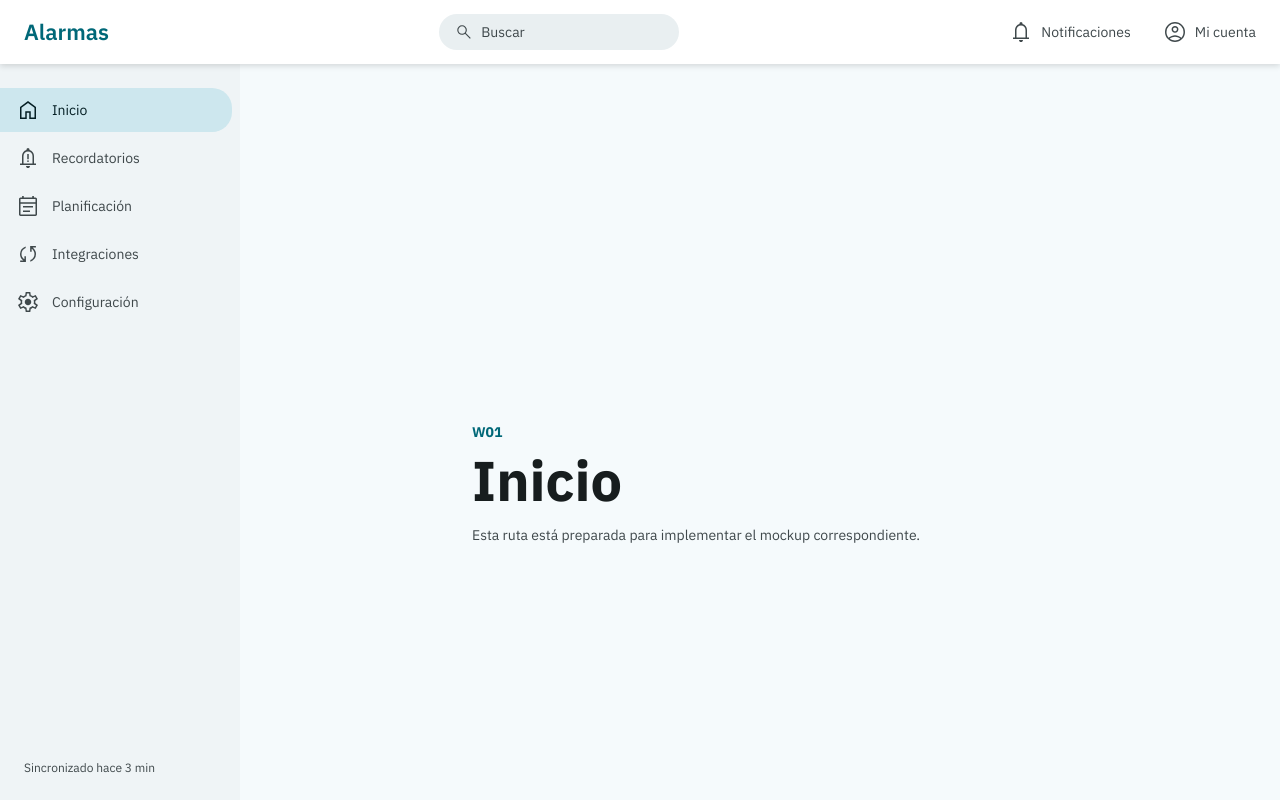
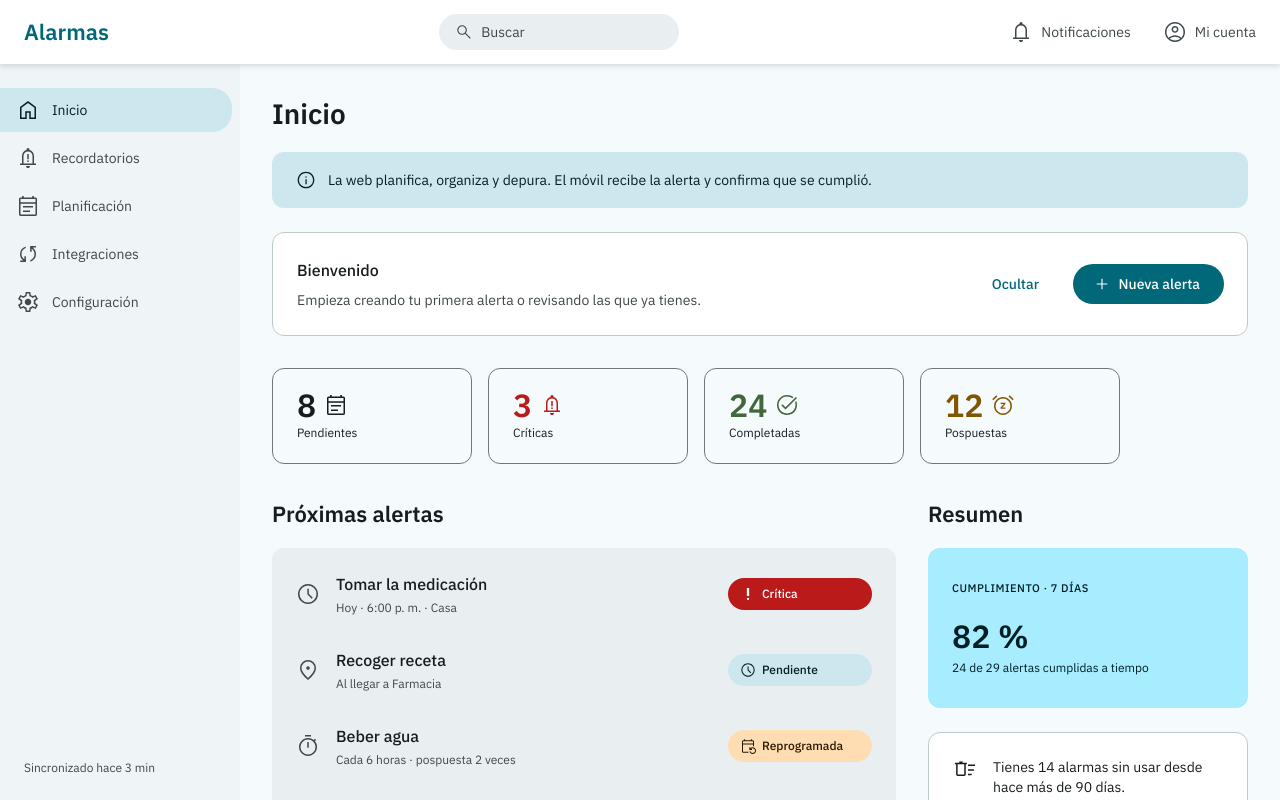
Before and after one commit to OscarGomez-MISO/ux-app-web, a React (Vite) app: page / in a window 1280 px wide. Shown: the top 800 px of the page. Built offline with nearby package versions, Linux system fonts and the light colour scheme.

Commit message:
pantalla w01

```diff
--- /dev/null
+++ b/src/components/MetricCard/MetricCard.module.css
@@ -0,0 +1,59 @@
+/* MetricCard · ESPECIFICACION_WEB.md § 4.14 */
+
+.tarjeta {
+  display: flex;
+  flex-direction: column;
+  width: 272px;
+  min-height: 128px;
+  padding: var(--sp-5) var(--sp-6);
+  color: var(--md-sys-color-on-surface);
+  background: var(--md-sys-color-surface);
+  border: 1px solid var(--md-sys-color-outline);
+  border-radius: var(--r-md);
+}
+
+.compacta {
+  width: 200px;
+  min-height: 96px;
+  padding: var(--sp-4) var(--sp-6);
+}
+
+.cabecera {
+  display: flex;
+  align-items: center;
+  gap: var(--sp-2);
+}
+
+.cifra {
+  color: inherit;
+}
+
+.descripcion {
+  margin-top: var(--sp-1);
+  color: var(--md-sys-color-on-surface-variant);
+}
+
+.accion {
+  margin-top: auto;
+  padding-top: var(--sp-4);
+}
+
+.accion > * {
+  width: 100%;
+}
+
+.default .cabecera {
+  color: var(--md-sys-color-on-surface);
+}
+
+.error .cabecera {
+  color: var(--md-sys-color-error);
+}
+
+.success .cabecera {
+  color: var(--md-sys-color-tertiary);
+}
+
+.postponed .cabecera {
+  color: var(--md-sys-color-postponed);
+}
--- /dev/null
+++ b/src/components/MetricCard/index.tsx
@@ -0,0 +1,48 @@
+import type { ReactNode } from 'react'
+import Icon, { type IconName } from '../Icon'
+import styles from './MetricCard.module.css'
+
+export type MetricTone = 'default' | 'error' | 'success' | 'postponed'
+
+type MetricCardProps = {
+  cifra: string | number
+  nombre: string
+  desc?: string
+  accion?: ReactNode
+  icono?: IconName
+  tono?: MetricTone
+  className?: string
+}
+
+/** Tarjeta de recuento · ESPECIFICACION_WEB.md § 4.14. */
+export default function MetricCard({
+  cifra,
+  nombre,
+  desc,
+  accion,
+  icono,
+  tono = 'default',
+  className,
+}: MetricCardProps) {
+  const compacta = !desc && !accion
+  const clases = [
+    styles.tarjeta,
+    compacta && styles.compacta,
+    styles[tono],
+    className,
+  ]
+    .filter(Boolean)
+    .join(' ')
+
+  return (
+    <article className={clases} aria-label={`${nombre}: ${cifra}`}>
+      <div className={styles.cabecera}>
+        <span className={`headline-large ${styles.cifra}`}>{cifra}</span>
+        {icono && <Icon nombre={icono} size={24} />}
+      </div>
+      <p className={compacta ? 'body-small' : 'title-small'}>{nombre}</p>
+      {desc && <p className={`body-small ${styles.descripcion}`}>{desc}</p>}
+      {accion && <div className={styles.accion}>{accion}</div>}
+    </article>
+  )
+}
--- /dev/null
+++ b/src/screens/w01-dashboard/DashboardScreen.module.css
@@ -0,0 +1,162 @@
+/* W01 · Dashboard · ESPECIFICACION_WEB.md § 5.1 */
+
+.pantalla {
+  width: 100%;
+}
+
+.franjaRoles {
+  display: flex;
+  align-items: center;
+  gap: var(--sp-3);
+  height: 56px;
+  margin-top: var(--sp-5);
+  color: var(--md-sys-color-on-secondary-container);
+  background: var(--md-sys-color-secondary-container);
+}
+
+.bienvenidaArea {
+  position: relative;
+  height: 104px;
+  margin-top: var(--sp-6);
+  transition: height 200ms ease-out;
+}
+
+.bienvenidaAreaCompacta {
+  height: 40px;
+}
+
+.bienvenidaRegion {
+  max-height: 104px;
+  overflow: hidden;
+  opacity: 1;
+  visibility: visible;
+  transition:
+    max-height 200ms ease-out,
+    opacity 200ms ease-out,
+    visibility 0ms linear 0ms;
+}
+
+.bienvenidaOculta {
+  max-height: 0;
+  opacity: 0;
+  visibility: hidden;
+  pointer-events: none;
+  transition:
+    max-height 200ms ease-out,
+    opacity 200ms ease-out,
+    visibility 0ms linear 200ms;
+}
+
+.bienvenida {
+  display: flex;
+  align-items: center;
+  justify-content: space-between;
+  height: 104px;
+  padding-right: 184px;
+  box-shadow: none;
+}
+
+.bienvenidaDescripcion {
+  margin-top: var(--sp-2);
+  color: var(--md-sys-color-on-surface-variant);
+}
+
+.nuevaAlerta {
+  position: absolute;
+  top: 32px;
+  right: var(--sp-6);
+  z-index: 1;
+  transition: top 200ms ease-out;
+}
+
+.bienvenidaAreaCompacta .nuevaAlerta {
+  top: 0;
+}
+
+.metricas {
+  display: grid;
+  grid-template-columns: repeat(4, 200px);
+  gap: var(--sp-4);
+  margin-top: var(--sp-8);
+}
+
+.columnas {
+  display: grid;
+  grid-template-columns: minmax(0, 2.136fr) minmax(320px, 1fr);
+  gap: var(--sp-8);
+  margin-top: 36px;
+}
+
+.alertas,
+.resumen {
+  min-width: 0;
+}
+
+.listaAlertas {
+  height: 344px;
+  margin-top: var(--sp-5);
+  padding: var(--sp-2) var(--sp-6);
+}
+
+.enlaceAlerta {
+  display: block;
+  color: inherit;
+  text-decoration: none;
+  border-radius: var(--r-sm);
+}
+
+.filaAlerta {
+  height: 76px;
+  padding: 0;
+}
+
+.estadoAlerta {
+  justify-content: flex-start;
+  width: 144px;
+}
+
+.verPendientes {
+  display: flex;
+  justify-content: flex-end;
+  margin-top: var(--sp-2);
+}
+
+.cumplimiento {
+  display: flex;
+  flex-direction: column;
+  justify-content: center;
+  height: 160px;
+  margin-top: var(--sp-5);
+}
+
+.cumplimientoCifra {
+  margin: var(--sp-5) 0 var(--sp-1);
+}
+
+.depuracion {
+  display: flex;
+  flex-direction: column;
+  align-items: center;
+  justify-content: space-between;
+  height: 152px;
+  margin-top: var(--sp-6);
+  box-shadow: none;
+}
+
+.depuracionTexto {
+  display: flex;
+  align-items: flex-start;
+  gap: var(--sp-4);
+  width: 100%;
+}
+
+.depuracionTexto p {
+  max-width: 236px;
+}
+
+@media (max-width: 1279px) {
+  .columnas {
+    grid-template-columns: minmax(0, 1fr) 320px;
+    gap: var(--sp-6);
+  }
+}
--- a/src/screens/w01-dashboard/DashboardScreen.tsx
+++ b/src/screens/w01-dashboard/DashboardScreen.tsx
@@ -1,5 +1,152 @@
-import { ScreenPlaceholder } from '../../components/ScreenPlaceholder'
+import { useState } from 'react'
+import { Link } from 'react-router-dom'
+import { appRoutes } from '../../app/routes'
+import Button from '../../components/Button'
+import Card from '../../components/Card'
+import Icon, { type IconName } from '../../components/Icon'
+import ListRow from '../../components/ListRow'
+import MetricCard, { type MetricTone } from '../../components/MetricCard'
+import StatusLabel, { type Estado } from '../../components/StatusLabel'
+import {
+  bienvenida,
+  metricas,
+  proximas,
+  resumen,
+  verPendientes,
+} from '../../data/dashboard'
+import { franjaRoles, titulos } from '../../data/textos'
+import styles from './DashboardScreen.module.css'
 
+const presentacionMetricas: Array<{ icono: IconName; tono: MetricTone }> = [
+  { icono: 'event_note', tono: 'default' },
+  { icono: 'notification_important', tono: 'error' },
+  { icono: 'task_alt', tono: 'success' },
+  { icono: 'snooze', tono: 'postponed' },
+]
+
+const iconosAlertas: IconName[] = ['schedule', 'location_on', 'timer', 'event']
+
+type ProximaAlerta = {
+  titulo: string
+  desc: string
+  estado: Estado
+}
+
+/**
+ * W01 · Dashboard · ESPECIFICACION_WEB.md § 5.1.
+ * El único estado local controla el aviso de bienvenida y se pierde al navegar.
+ */
 export function DashboardScreen() {
-  return <ScreenPlaceholder code="W01" title="Inicio" />
+  const [bienvenidaVisible, setBienvenidaVisible] = useState(true)
+
+  return (
+    <main className={styles.pantalla}>
+      <h1 className="headline-medium">{titulos[appRoutes.dashboard]}</h1>
+
+      <Card tipo="aviso" className={styles.franjaRoles}>
+        <Icon nombre="info" size={20} />
+        <p className="body-medium">{franjaRoles}</p>
+      </Card>
+
+      <div
+        className={`${styles.bienvenidaArea} ${
+          bienvenidaVisible ? '' : styles.bienvenidaAreaCompacta
+        }`}
+      >
+        <div
+          className={`${styles.bienvenidaRegion} ${
+            bienvenidaVisible ? '' : styles.bienvenidaOculta
+          }`}
+          aria-hidden={!bienvenidaVisible}
+        >
+          <Card tipo="tarjeta" className={styles.bienvenida}>
+            <div>
+              <h2 className="title-medium">{bienvenida.titulo}</h2>
+              <p className={`body-medium ${styles.bienvenidaDescripcion}`}>
+                {bienvenida.desc}
+              </p>
+            </div>
+            <Button tipo="terciario" onClick={() => setBienvenidaVisible(false)}>
+              {bienvenida.ocultar}
+            </Button>
+          </Card>
+        </div>
+        <div className={styles.nuevaAlerta}>
+          <Button tipo="primario" icono="add" to={appRoutes.createAlert}>
+            {bienvenida.accion}
+          </Button>
+        </div>
+      </div>
+
+      <section className={styles.metricas} aria-label="Resumen de alertas">
+        {metricas.map((metrica, indice) => (
+          <MetricCard
+            key={metrica.nombre}
+            cifra={metrica.cifra}
+            nombre={metrica.nombre}
+            icono={presentacionMetricas[indice].icono}
+            tono={presentacionMetricas[indice].tono}
+          />
+        ))}
+      </section>
+
+      <div className={styles.columnas}>
+        <section className={styles.alertas} aria-labelledby="proximas-alertas">
+          <h2 id="proximas-alertas" className="title-large">
+            Próximas alertas
+          </h2>
+          <Card tipo="superficie" className={styles.listaAlertas}>
+            {(proximas as ProximaAlerta[]).map((alerta, indice) => (
+              <Link
+                key={alerta.titulo}
+                to={appRoutes.history}
+                className={styles.enlaceAlerta}
+              >
+                <ListRow
+                  titulo={alerta.titulo}
+                  desc={alerta.desc}
+                  icono={iconosAlertas[indice]}
+                  alto={64}
+                  className={styles.filaAlerta}
+                  accion={
+                    <StatusLabel
+                      estado={alerta.estado}
+                      className={styles.estadoAlerta}
+                    />
+                  }
+                />
+              </Link>
+            ))}
+          </Card>
+          <div className={styles.verPendientes}>
+            <Button tipo="terciario" to={appRoutes.history}>
+              {verPendientes}
+            </Button>
+          </div>
+        </section>
+
+        <section className={styles.resumen} aria-labelledby="resumen-dashboard">
+          <h2 id="resumen-dashboard" className="title-large">
+            Resumen
+          </h2>
+          <Card tipo="aviso" className={styles.cumplimiento}>
+            <p className="label-small versales">{resumen.rotulo}</p>
+            <p className={`headline-large ${styles.cumplimientoCifra}`}>
+              {resumen.cifra}
+            </p>
+            <p className="body-small">{resumen.desc}</p>
+          </Card>
+          <Card tipo="tarjeta" className={styles.depuracion}>
+            <div className={styles.depuracionTexto}>
+              <Icon nombre="delete_sweep" size={24} />
+              <p className="body-medium">{resumen.avisoDepuracion}</p>
+            </div>
+            <Button tipo="secundario" to={appRoutes.cleanup}>
+              {resumen.accionDepuracion}
+            </Button>
+          </Card>
+        </section>
+      </div>
+    </main>
+  )
 }
```
